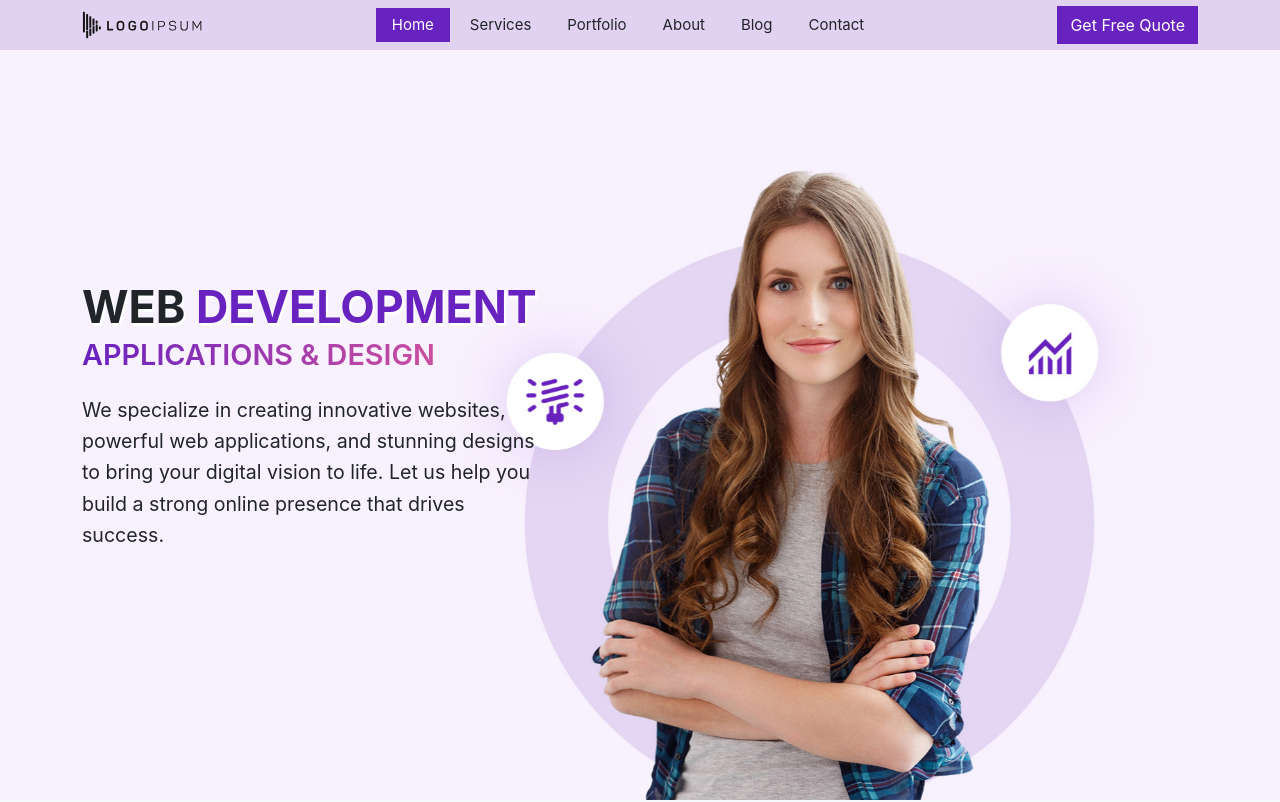
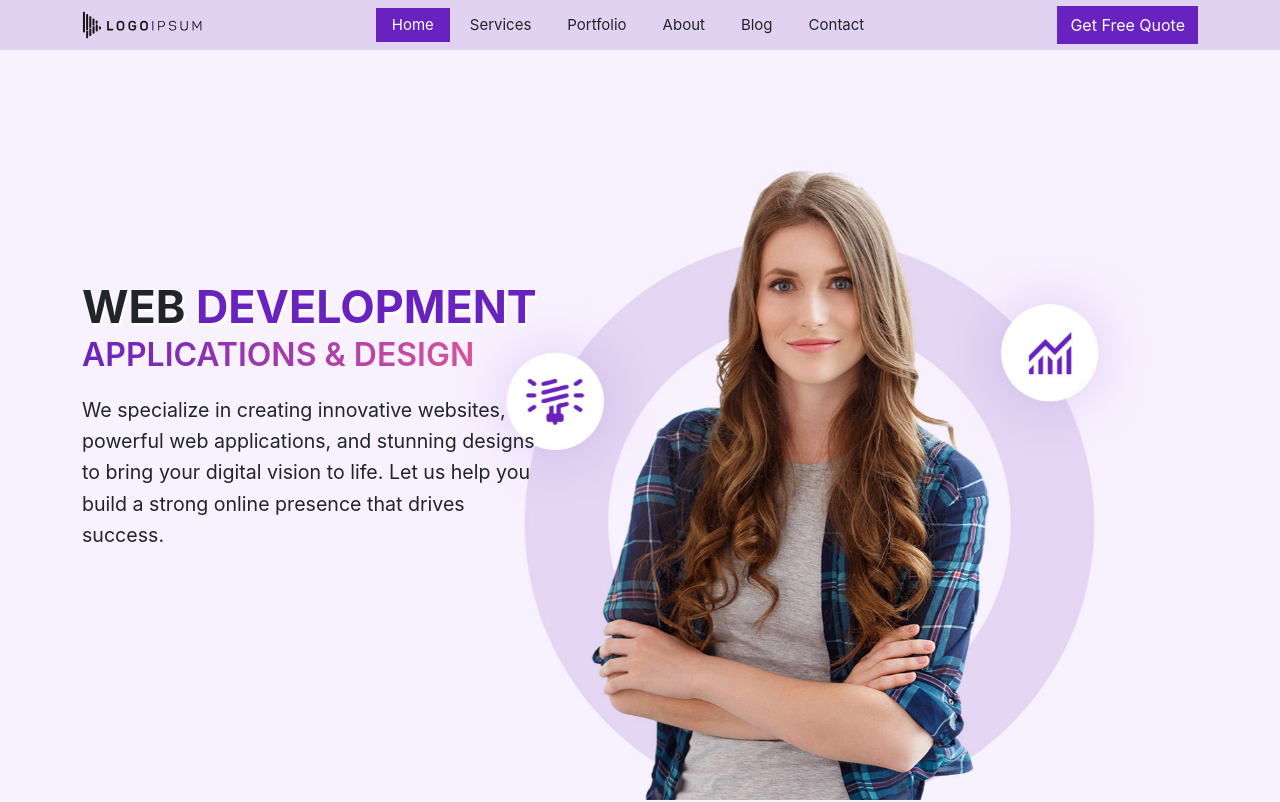
Before and after one commit to vxlrubel/view, a Vue app: page / in a window 1280 px wide. Shown: the top 802 px of the page. Built offline with nearby package versions, Linux system fonts and the light colour scheme.

Commit message:
include overlay and blur effect on hero section.

```diff
--- a/src/components/HeroArea.vue
+++ b/src/components/HeroArea.vue
@@ -21,12 +21,13 @@
     background-size: cover;
     background-position: center;
     .container{
+      position: relative;
       display: flex;
       flex-wrap: wrap;
       align-items: center;
       justify-content: flex-start;
       height: calc(100dvh - var(--header-height));
-
+      z-index: 2;
     }
   }
   .hero-content{
@@ -44,7 +45,7 @@
     animation: fadeInUpTitle var(--animation-time) forwards;
   }
   .hero-subtitle {
-    --font-size: 1.8rem;
+    --font-size: 1.7rem;
     font-size: var(--font-size);
     text-transform: uppercase;
     font-weight: 600;
@@ -61,9 +62,15 @@
     animation: contentFadeIn var(--animation-time) forwards calc((var(--animation-time) * 2) / 1.8);
   }
   @media(width < 992px){
-    .hero-description{
-      text-shadow: 1px 1px #a4a4a4;
-      backdrop-filter: blur(5px);
+    .hero-area{
+      position: relative;
+    }
+    .hero-area::after{
+      position: absolute;
+      inset: 0;
+      background-color: hsla(0, 0%, 100%, 0.3);
+      backdrop-filter: blur(2px);
+      z-index: 1;
     }
   }
   @media(width >= 768px){
@@ -71,9 +78,12 @@
       --title-font-size: 2.5rem;
     }
   }
-  @media(width >= 991px){
+  @media(width >= 992px){
     .hero-title{
       --title-font-size: 2.8rem;
+    }
+    .hero-subtitle {
+      --font-size: 2rem;
     }
   }
   @keyframes fadeInUpTitle {
```
